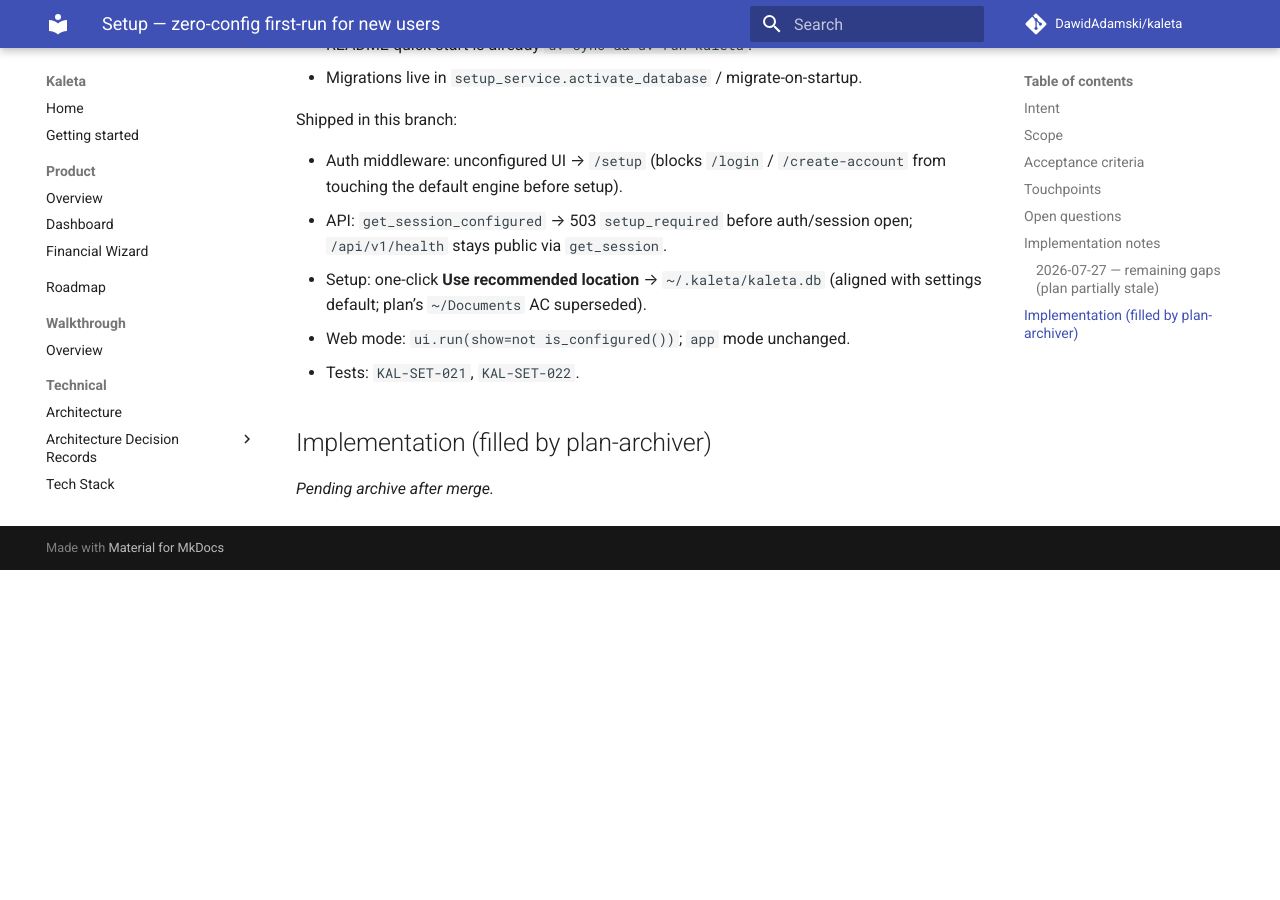
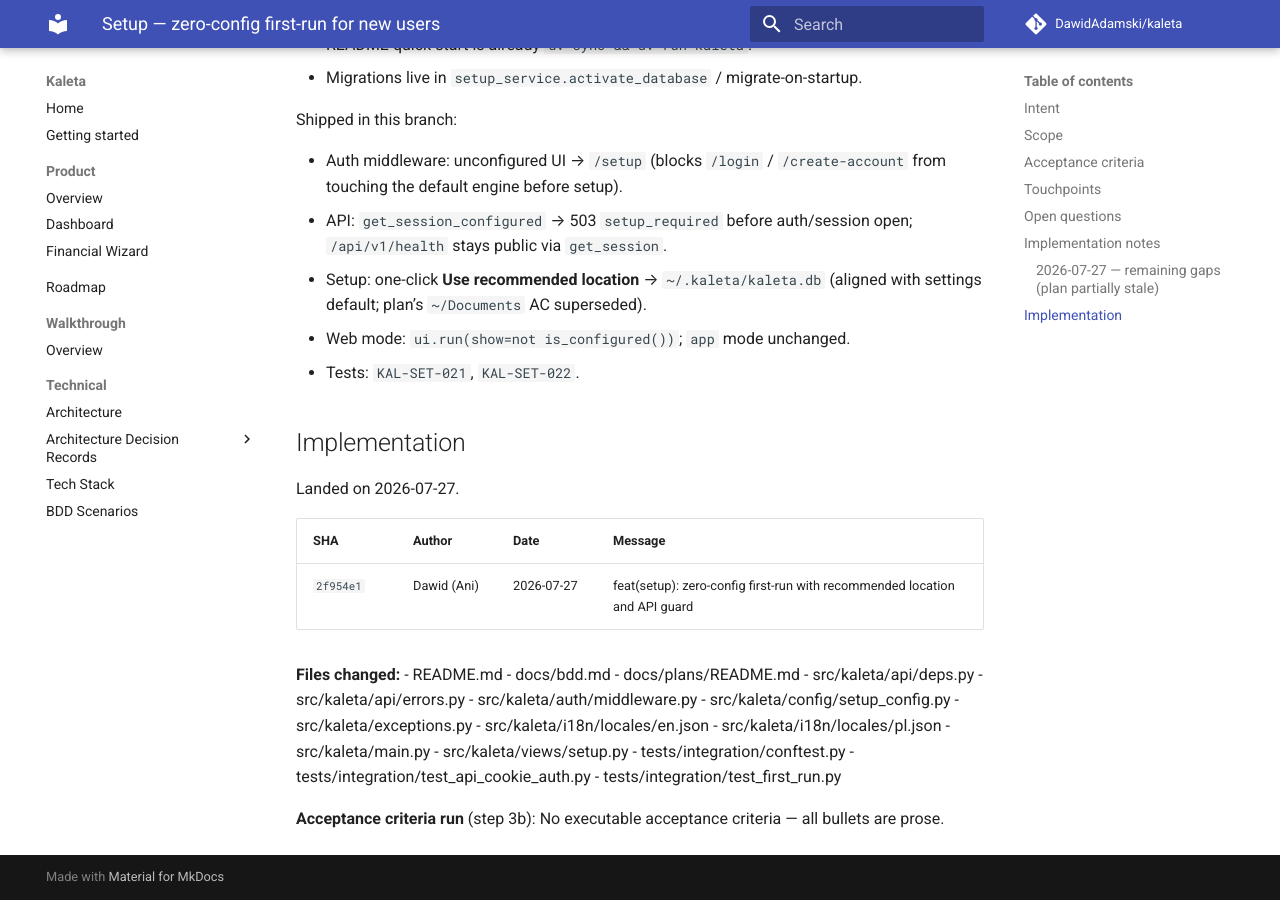
Before and after one commit to DawidAdamski/kaleta, an MkDocs documentation site: the page built from docs/plans/archive/setup-zero-config-bootstrap.md, in a window 1280 px wide and 900 px high, scrolled down 3104 px. Built offline with MkDocs 1.6.1 and Material for MkDocs 9.7.7, drawn with Linux system fonts in a browser that asks for light colours; comment, search, counter and statistics services are not loaded; before the commit the page ends 3674 px from its top, so only the background shows below that.

Commit message:
docs(plans): archive completed plans and normalize dashboard status
Stamp and move setup-zero-config-bootstrap and ux-audit-feature-categorization
into archive after PRs #41/#42, update the plans index, and fix the
q4-dashboard-design-refresh status spelling to in-progress.

Co-authored-by: Cursor <cursoragent@cursor.com>

```diff
--- a/docs/plans/setup-zero-config-bootstrap.md
+++ b/docs/plans/archive/setup-zero-config-bootstrap.md
@@ -4,7 +4,8 @@ title: Setup — zero-config first-run for new users
 area: setup
 effort: medium
 roadmap_ref: ../roadmap.md#setup
-status: in-progress
+status: archived
+archived_at: 2026-08-10
 deferred_to: q4-2026
 ---
 
@@ -171,5 +172,29 @@ Shipped in this branch:
 - Web mode: `ui.run(show=not is_configured())`; `app` mode unchanged.
 - Tests: `KAL-SET-021`, `KAL-SET-022`.
 
-## Implementation (filled by plan-archiver)
-_Pending archive after merge._
+## Implementation
+
+Landed on 2026-07-27.
+
+| SHA | Author | Date | Message |
+|---|---|---|---|
+| `2f954e1` | Dawid (Ani) | 2026-07-27 | feat(setup): zero-config first-run with recommended location and API guard |
+
+**Files changed:**
+- README.md
+- docs/bdd.md
+- docs/plans/README.md
+- src/kaleta/api/deps.py
+- src/kaleta/api/errors.py
+- src/kaleta/auth/middleware.py
+- src/kaleta/config/setup_config.py
+- src/kaleta/exceptions.py
+- src/kaleta/i18n/locales/en.json
+- src/kaleta/i18n/locales/pl.json
+- src/kaleta/main.py
+- src/kaleta/views/setup.py
+- tests/integration/conftest.py
+- tests/integration/test_api_cookie_auth.py
+- tests/integration/test_first_run.py
+
+**Acceptance criteria run** (step 3b): No executable acceptance criteria — all bullets are prose.
```
Also changed, not shown: docs/plans/README.md (+2 -2 lines), docs/plans/archive/ux-audit-feature-categorization.md (renamed from docs/plans/ux-audit-feature-categorization.md, +23 -1 lines), docs/plans/q4-dashboard-design-refresh.md (+1 -1 lines).
